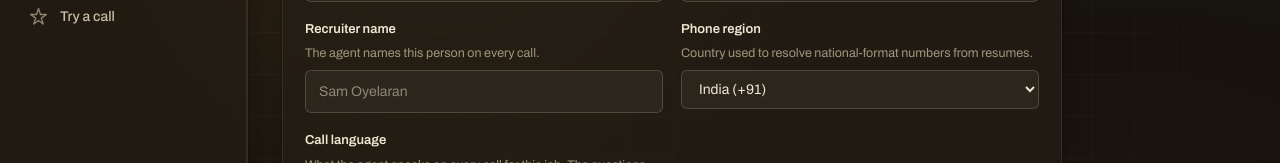
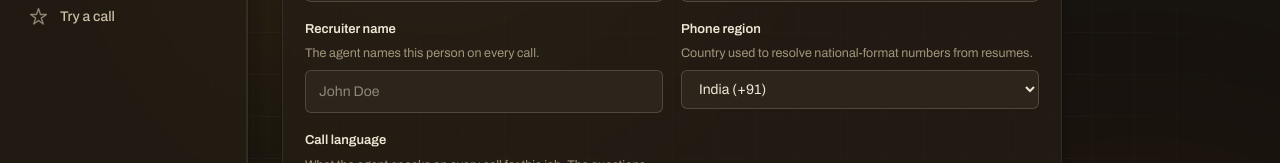
Before and after one commit to padmanabhan-r/OpenLine, a Next.js app: page /jobs/new in a window 1280 px wide. Shown: the part 262-425 px from the top of the page. Built offline with nearby package versions, Linux system fonts and the light colour scheme; no server answers; a web font is replaced by a local one.

Commit message:
copy(job): the demo recruiter is John Doe
"Sam Oyelaran" read as a puzzle in a demo; the recruiter the agent names on every call is now a plain placeholder. The seeded job and the form placeholder carry it, and the live database was updated in place.

```diff
--- a/app/(app)/jobs/new/page.tsx
+++ b/app/(app)/jobs/new/page.tsx
@@ -61,7 +61,7 @@ export default async function NewJobPage() {
                 <input name="companyName" required placeholder="Northwind Payments" style={FIELD_STYLE} />
               </Field>
               <Field label="Recruiter name" hint="The agent names this person on every call.">
-                <input name="recruiterName" required placeholder="Sam Oyelaran" style={FIELD_STYLE} />
+                <input name="recruiterName" required placeholder="John Doe" style={FIELD_STYLE} />
               </Field>
               <Field
                 label="Phone region"
--- a/data/job.ts
+++ b/data/job.ts
@@ -19,7 +19,7 @@ import type { FactSheetEntry } from "@/lib/script/build";
 
 export const JOB_TITLE = "Senior AI Engineer";
 export const COMPANY_NAME = "Northwind Payments";
-export const RECRUITER_NAME = "Sam Oyelaran";
+export const RECRUITER_NAME = "John Doe";
 /** Applications arrive with Indian national-format numbers; this resolves them. */
 export const DEFAULT_REGION = "IN";
 
```
Also changed, not shown: 1 other file (tests, documents, lock files or other folders).
